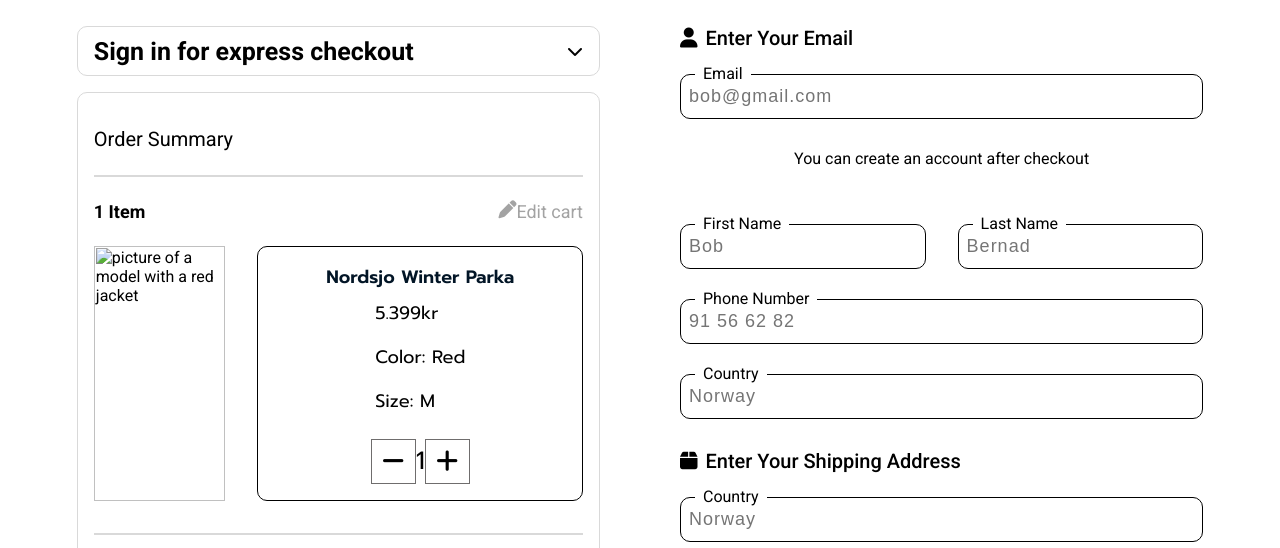
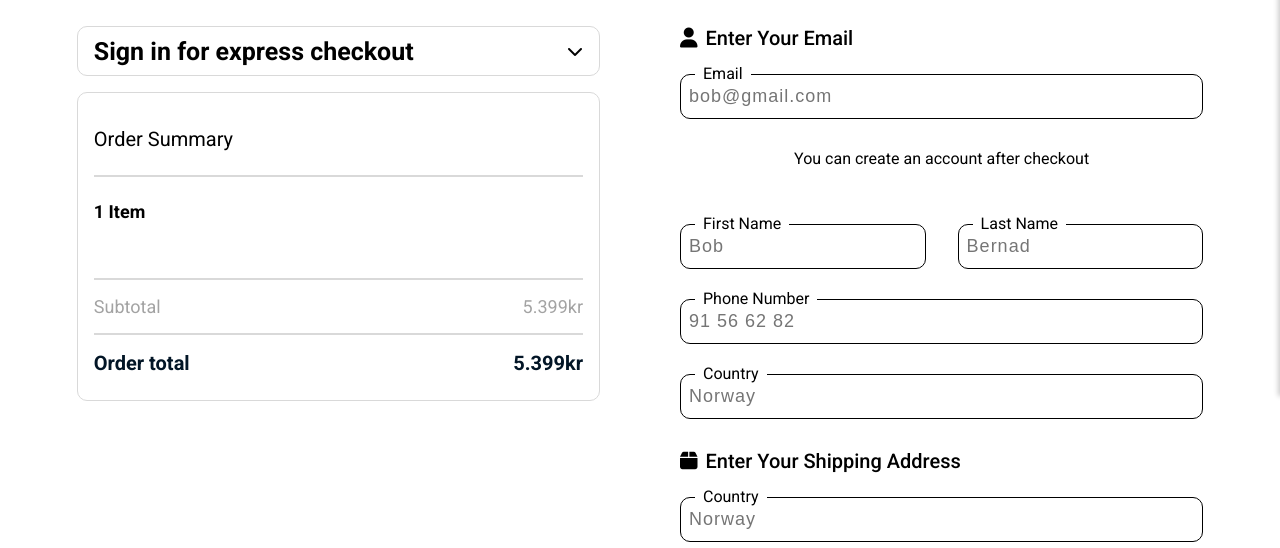
Before and after one commit to SanderTorg/fed1-rainylands-js1, a plain HTML site: page checkout.html in a window 1280 px wide. Shown: the part 402-950 px from the top of the page. Drawn offline with Linux system fonts and the light colour scheme.

Commit message:
feat/checkout-page

```diff
--- a/checkout.html
+++ b/checkout.html
@@ -35,7 +35,7 @@
       href="https://fonts.googleapis.com/css?family=Play:regular,700"
       rel="stylesheet"
     />
-    <script type="module" defer src="./src/index.mjs"></script>
+    <script type="module" defer src="/src/checkout/checkout.mjs"></script>
     <script type="module" defer src="./src/cart.mjs"></script>
     <script type="module" defer src="./src/nav.mjs"></script>
     <link rel="stylesheet" href="./src/styles/style.css" />
@@ -47,7 +47,7 @@
           >RainyLand
         </a>
 
-        <ul class="c-nav-menu">
+        <ul class="c-nav-menu" id="js-nav-menu">
           <li role="home" aria-label="home page" class="c-nav-item">
             <a
               href="index.html"
@@ -92,13 +92,13 @@
         </ul>
 
         <div class="c-nav-right">
-          <div class="c-cart-item">
-            <a id="js-cart-toggle" class="c-cart-btn">
+          <div class="c-cart-icon">
+            <a id="js-cart-toggle" class="c-cart-icon-btn">
               <i class="fa-solid fa-cart-shopping"></i>
             </a>
           </div>
           <div>
-            <div class="c-hamburger">
+            <div class="c-hamburger" id="js-hamburger">
               <span class="c-bar"></span>
               <span class="c-bar"></span>
               <span class="c-bar"></span>
@@ -112,7 +112,7 @@
       <section class="c-hero">
         <div class="c-back-btn">
           <a
-            href="product-details.html"
+            href="index.html"
             aria-label="Links back to jacket desctribtion page"
             ><i class="fa-solid fa-arrow-left"></i>Back</a
           >
@@ -169,39 +169,13 @@
 
                 <div class="c-under-line-container">
                   <div class="c-container-item">1 Item</div>
-                  <div class="c-container">
-                    <i class="fa-solid fa-pen"></i>
-                    <div>Edit cart</div>
-                  </div>
                 </div>
-                <div class="c-summary-produckt-container">
-                  <div class="c-img-container">
-                    <img
-                      src="/images/jacket-specific/image-1.jpg"
-                      alt="picture of a model with a red jacket"
-                    />
-                  </div>
 
-                  <div class="c-info-container">
-                    <div class="c-header">Nordsjo Winter Parka</div>
-                    <div class="c-pcs">
-                      <div>5.399kr</div>
-                      <div>Color: Red</div>
-                      <div>Size: M</div>
-                    </div>
-                    <div class="c-add-more">
-                      <div class="c-minus">
-                        <i class="fa-solid fa-minus"></i>
-                      </div>
+                <div
+                  class="c-summary-produckt-container"
+                  id="js-summary-products"
+                ></div>
 
-                      <div class="c-item-count">1</div>
-
-                      <div class="c-plus">
-                        <i class="fa-solid fa-plus"></i>
-                      </div>
-                    </div>
-                  </div>
-                </div>
                 <div class="c-summary-line"></div>
 
                 <div class="c-subtotal-container">
@@ -373,5 +347,29 @@
         <p>&copy; 2025 RainyLands. All rights reserved.</p>
       </div>
     </footer>
+    <aside class="c-cart" id="js-cart">
+      <div class="c-cart-header">
+        <h2>Shopping Cart</h2>
+        <button class="c-close-cart" id="js-close-cart">
+          <i class="fa-solid fa-x"></i>
+        </button>
+      </div>
+
+      <div class="c-cart-products" id="js-cart-products"></div>
+
+      <div class="c-cart-footer">
+        <p>Total: <span id="js-cart-total">0</span> <span>kr</span></p>
+
+        <div class="c-cart-row">
+          <a href="checkout.html">
+            <button class="c-cart-aside-btn">Checkout</button>
+          </a>
+
+          <button class="c-cart-aside-btn" id="js-clear-cart">
+            Clear Cart
+          </button>
+        </div>
+      </div>
+    </aside>
   </body>
 </html>
--- a/src/cart.mjs
+++ b/src/cart.mjs
@@ -101,7 +101,7 @@ export function itemBtnAddToCart({ id, imgUrl, title, price, quantity = 1 }) {
   renderCartItems(products);
 }
 
-function getItemsFromStorage() {
+export function getItemsFromStorage() {
   return JSON.parse(window.localStorage.getItem("cart")) ?? [];
 }
 
--- /dev/null
+++ b/src/checkout/checkout.mjs
@@ -0,0 +1,32 @@
+import { getItemsFromStorage } from "../cart.mjs";
+import { CURRENCY } from "../constants.mjs";
+import { createHTML } from "../utils.mjs";
+
+const summaryEl = document.querySelector("#js-summary-products");
+
+const cartProducts = getItemsFromStorage();
+
+renderCartProducts(cartProducts);
+
+function renderCartProducts(list = []) {
+  list.forEach((cartProduct) => {
+    const summaryProductTemplate = createCartProductTemplate(cartProduct);
+    const cartProductEl = createHTML(summaryProductTemplate);
+    summaryEl.append(cartProductEl);
+  });
+}
+
+function createCartProductTemplate(cartProducts) {
+  return `
+	<div class="c-checkoutProducts-cont">
+        <div class"c-img-container">
+            <img src="${cartProducts.imgUrl}" class="c-checkoutProducts-img" alt="${cartProducts.alt}">
+            </img>
+        </div>
+        <div class="c-checkoutProduct-info">
+			<p>${cartProducts.title}</p>
+			<p>${CURRENCY} ${cartProducts.price}</p>
+        </div>
+    </div>
+`;
+}
--- a/src/styles/checkout.css
+++ b/src/styles/checkout.css
@@ -399,6 +399,13 @@ input#input {
   width: 100%;
 }
 
+.c-checkoutProducts-cont {
+  display: flex;
+  flex-direction: row;
+  max-height: auto;
+  width: auto;
+}
+
 .c-img-container {
   display: flex;
   flex-direction: column;
@@ -406,73 +413,14 @@ input#input {
   align-items: center;
 }
 
-.c-img-container img {
-  max-width: 100%;
+.c-checkoutProducts-img {
+  max-width: 100px;
   height: auto;
 }
 
-.c-info-container {
+.c-checkoutProduct-info {
   display: flex;
-  flex-direction: column;
-  max-width: 100%;
-}
-
-.c-info-container .c-header {
-  display: flex;
-  font-size: var(--size-s);
-  font-weight: 600;
-  font-family: "Prompt";
-  color: #021526;
-}
-
-.c-pcs {
-  display: flex;
-  flex-direction: column;
-  gap: 1rem;
-  font-family: "Prompt";
-  font-size: var(--size-s);
-  font-weight: 400;
-  padding: 0.5rem 0rem;
-}
-
-.c-add-more {
-  display: flex;
-  flex-direction: row;
-  max-width: 100%;
-  justify-content: space-between;
-  align-items: center;
-  padding-top: 1rem;
-}
-
-.c-minus {
-  display: flex;
-  width: 45px;
-  height: 45px;
-  border: 1px solid #6f6d6d;
-  align-items: center;
-  justify-content: center;
-  text-align: center;
-  font-size: var(--size-l);
-  cursor: pointer;
-}
-
-.c-item-count {
-  display: flex;
-  align-items: center;
-  font-family: "Prompt";
-  font-size: var(--size-l);
-}
-
-.c-plus {
-  display: flex;
-  width: 45px;
-  height: 45px;
-  border: 1px solid #6f6d6d;
-  align-items: center;
-  justify-content: center;
-  text-align: center;
-  font-size: var(--size-l);
-  cursor: pointer;
+  width: 100%;
 }
 
 .c-subtotal-container {
```
Also changed, not shown: confimation.html (+0 -1 lines), src/product-details.mjs (deleted).
